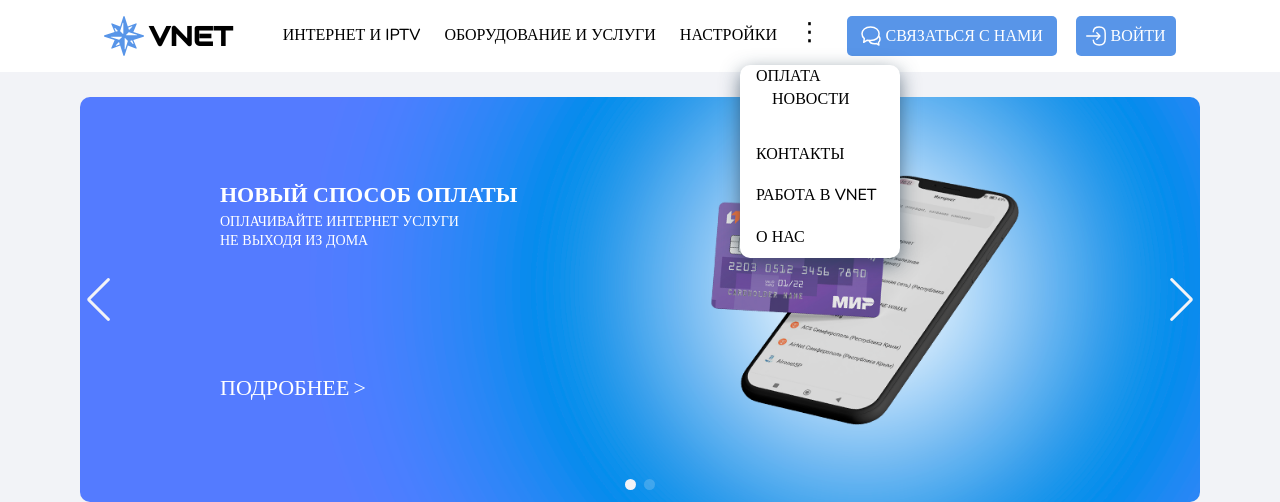
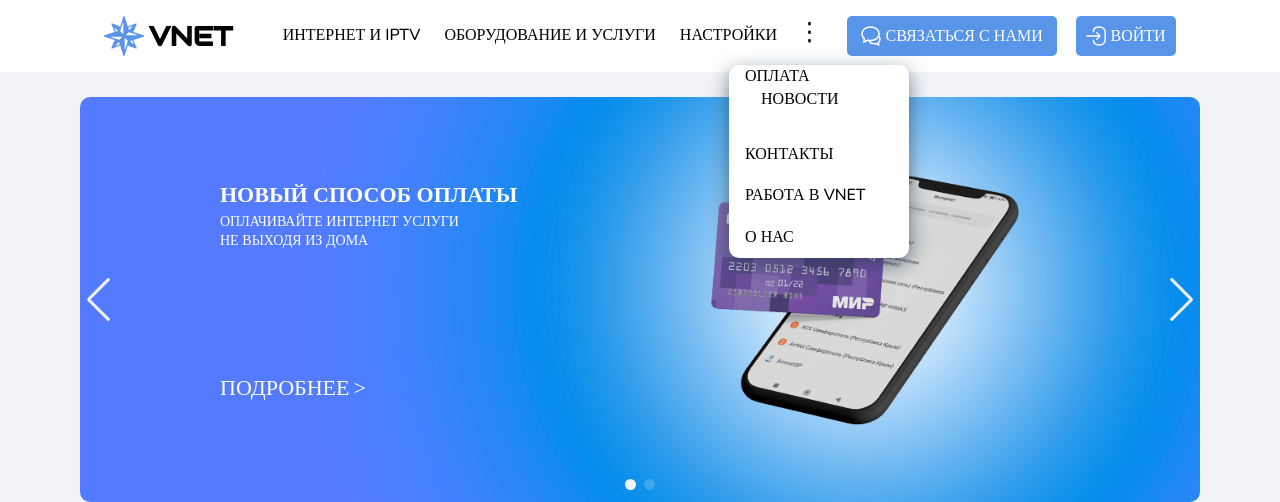
Before and after one commit to Lepyoha/testsite, a PHP site: page / in a window 1280 px wide, after a click that opens the changed part. Shown: the top 502 px of the page. Run offline with PHP 8.4, Linux system fonts and the light colour scheme; some web fonts are replaced.

Commit message:
Add files via upload

```diff
--- a/style/style.css
+++ b/style/style.css
@@ -193,7 +193,7 @@ header{
     display: none;
     position: absolute;
     background-color: #ffffff;
-    min-width: 160px;
+    min-width: 180px;
     overflow: auto;
     -webkit-box-shadow: 0px 6px 20px -1px rgba(34, 60, 80, 0.7);
     -moz-box-shadow: 0px 6px 20px -1px rgba(34, 60, 80, 0.7);
@@ -385,11 +385,6 @@ header{
     pointer-events: none;
 }
 
-/* .dropbtn2 .menu-images{
-    width: 30px;
-    height: 30px;
-} */
-
 .dropbtn2 > img,
 .dropbtn2 > span,
 .dropbtn3 > img,
@@ -398,7 +393,6 @@ header{
 .dropbtn4 > span {
   vertical-align: middle;
 }
-
 
 @media screen and (max-width: 1430px) {
     .tariffs{
```
